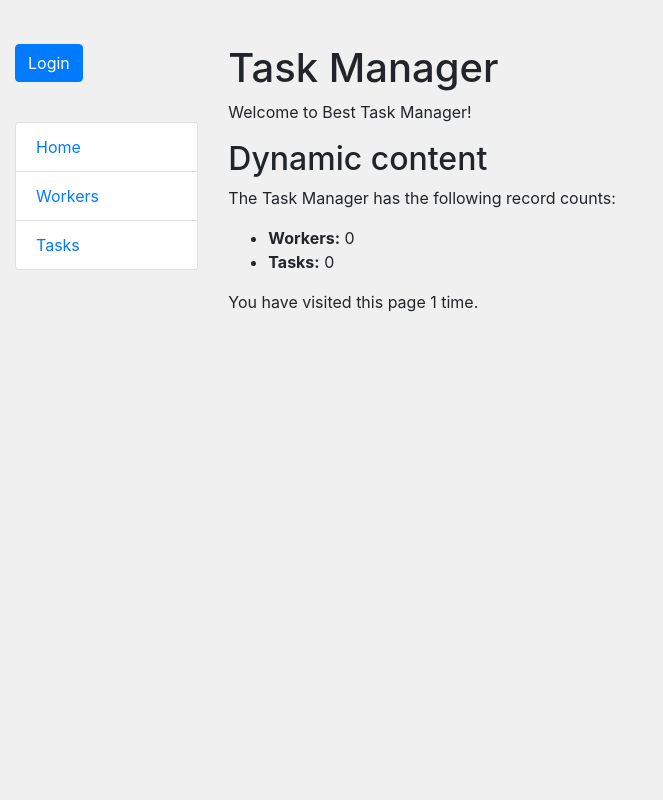
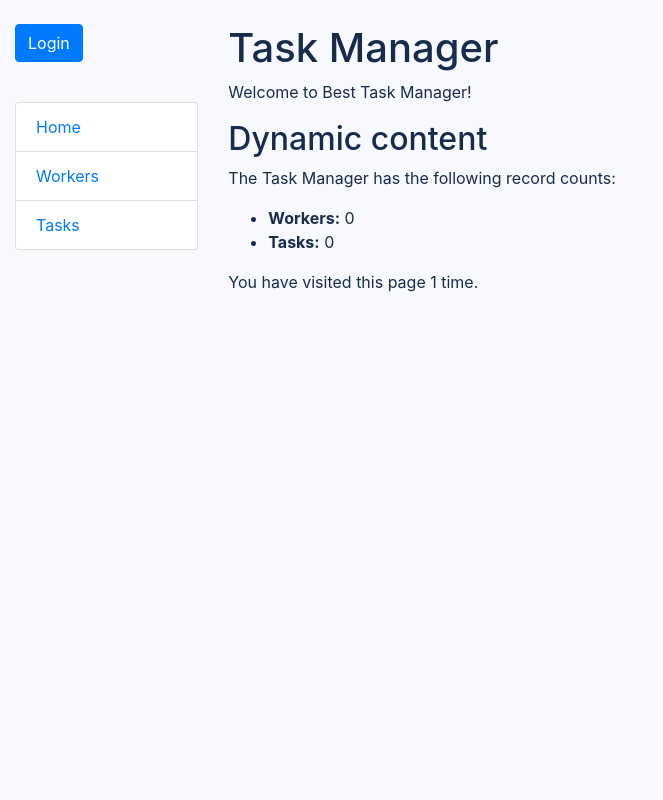
Before and after one commit to StenSOn27/django_task_manager, a Django app: page / in a window 1280 px wide. Shown: the whole page, without its empty margins (0-663 px from the left). Run offline with Django 5.2, Linux system fonts and the light colour scheme; data that the repository does not hold is empty.

Commit message:
add additional styles to body

```diff
--- a/static/css/styles.css
+++ b/static/css/styles.css
@@ -1,4 +1,8 @@
+/* Загальні стилі */
 body {
-    margin-top: 20px;
-    background-color: #f0f0f0;
+    font-family: -apple-system, BlinkMacSystemFont, "Segoe UI", Roboto, Helvetica, Arial, sans-serif;
+    margin: 0;
+    padding: 0;
+    background-color: #f8f9fe;
+    color: #172b4d;
 }
```
